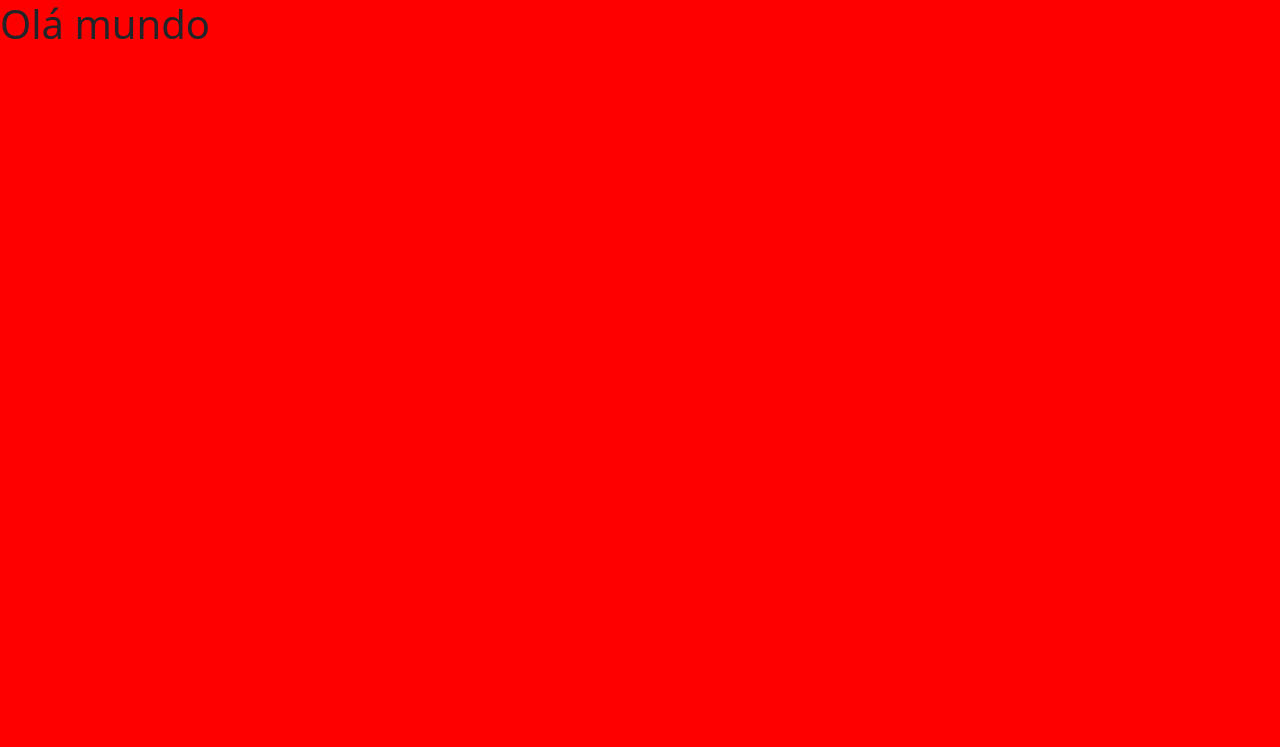
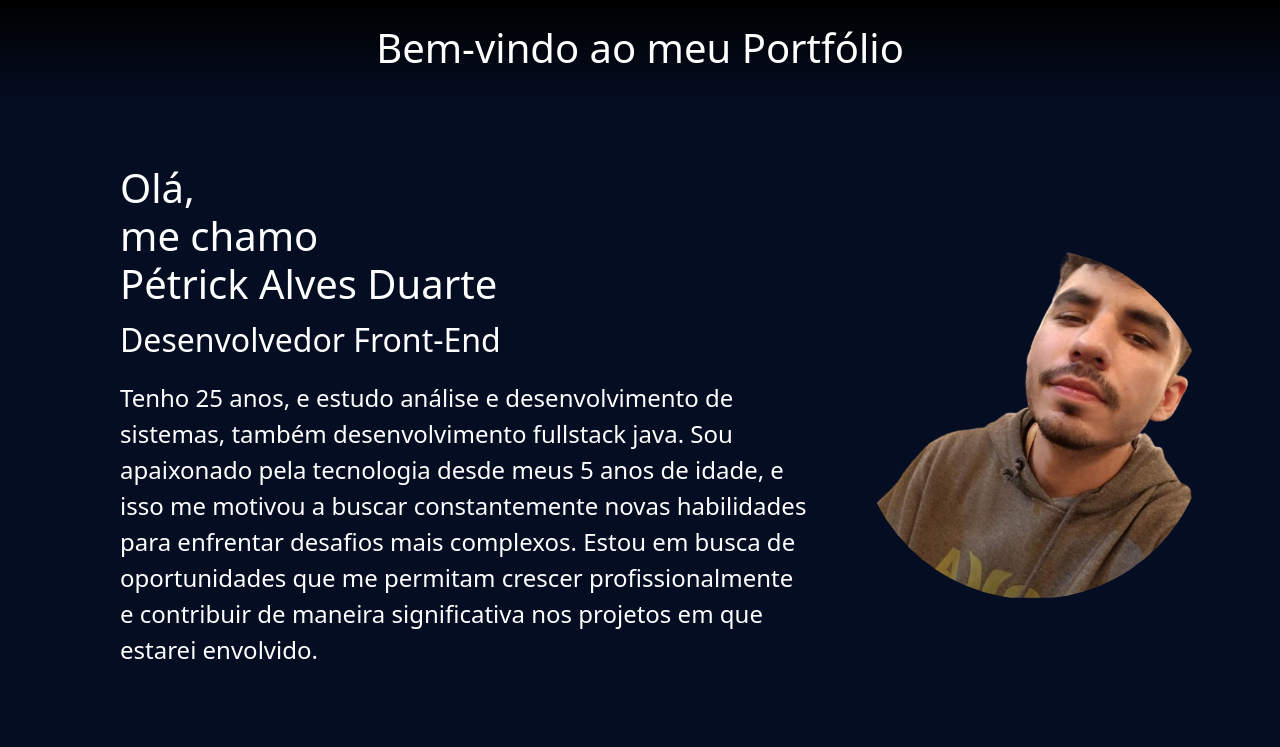
Before and after one commit to petrickad/portfolio_pad, a website built with Parcel: page src/index.html in a window 1280 px wide. Built offline with nearby package versions, Linux system fonts and the light colour scheme.

Commit message:
creating hero

```diff
--- a/package.json
+++ b/package.json
@@ -12,6 +12,7 @@
   "description": "",
   "devDependencies": {
     "@parcel/transformer-sass": "^2.13.3",
-    "parcel": "^2.13.3"
+    "parcel": "^2.13.3",
+    "sharp": "^0.33.5"
   }
 }
--- /dev/null
+++ b/sharp.config.json
@@ -0,0 +1,5 @@
+{
+    "png":{
+        "quality": 100
+    }
+}
--- a/src/index.html
+++ b/src/index.html
@@ -1,16 +1,54 @@
 <!DOCTYPE html>
-<html lang="en">
+<html lang="pr-br">
 <head>
     <meta charset="UTF-8">
     <meta name="viewport" content="width=device-width, initial-scale=1.0">
     <title>Document</title>
     <link rel="stylesheet" href="https://cdn.jsdelivr.net/npm/bootstrap@5.3.3/dist/css/bootstrap.min.css">
     <link rel="stylesheet" href="styles/main.scss">
+    <link rel="stylesheet" href="https://unpkg.com/aos@next/dist/aos.css" />
 </head>
 <body>
-    <h1>Olá mundo</h1>
-
+    <header data-aos="fade" data-aos-delay="400" class="header">
+        <div class="d-flex justify-content-center">
+            <h1 class="header-title">Bem-vindo ao meu Portfólio</h1>
+        </div>
+    </header>
+    <section class="hero d-flex align-items-center">
+        <div class="container">
+            <div class="hero__content align-items-center d-flex justify-content-around">
+                <div class="hero__content__presentetion p-5">
+                    <h1>
+                        <span data-aos="fade-in" data-aos-delay="800">
+                            Olá,
+                        </span><br>
+                        <span data-aos="fade-in" data-aos-delay="1300">
+                            me chamo
+                        </span><br>
+                        <span data-aos="fade-in" data-aos-delay="1700">
+                            Pétrick
+                        </span>
+                        <span data-aos="fade-in" data-aos-delay="1900">
+                            Alves
+                        </span>
+                        <span data-aos="fade-in" data-aos-delay="2100">
+                            Duarte
+                        </span>
+                    </h1>
+                    <p data-aos="fade-in" data-aos-delay="2500" class="principal-text">
+                        Desenvolvedor Front-End
+                    </p>
+                    <p data-aos="fade" data-aos-delay="3000" class="secundary-text ">
+                        Tenho 25 anos, e estudo análise e desenvolvimento de sistemas, também desenvolvimento fullstack java. Sou apaixonado pela tecnologia desde meus 5 anos de idade, e isso me motivou a buscar constantemente novas habilidades para enfrentar desafios mais complexos. Estou em busca de oportunidades que me permitam crescer profissionalmente e contribuir de maneira significativa nos projetos em que estarei envolvido.
+                    </p>
+                </div>
+                <img data-aos="fade" data-aos-delay="2000" class="hero__content__avatar" src="images/avatar-removebg-preview.png" alt="">
+            </div>
+        </div>
+    </section>
+    <section class="test"></section>
+    <script src="https://unpkg.com/aos@next/dist/aos.js"></script>
+    <script src="https://cdn.jsdelivr.net/npm/bootstrap@5.3.3/dist/js/bootstrap.bundle.min.js"></script>
     <script src="scripts/main.js"></script>
-    <script src="https://cdn.jsdelivr.net/npm/bootstrap@5.3.3/dist/js/bootstrap.bundle.min.js"></script>
 </body>
 </html>
--- a/src/scripts/main.js
+++ b/src/scripts/main.js
@@ -0,0 +1 @@
+AOS.init();
--- /dev/null
+++ b/src/styles/_header.scss
@@ -0,0 +1,5 @@
+@use 'variaveis';
+header{
+    background: variaveis.$headerColor;
+    padding: 24px;
+}
--- /dev/null
+++ b/src/styles/_hero.scss
@@ -0,0 +1,11 @@
+.hero{
+    height: 80vh;
+    &__content{
+        color: #fff;
+        img{
+            width: 350px;
+            border-radius: 100%;
+            transform: rotate(-20deg);
+        }
+    }
+}
--- /dev/null
+++ b/src/styles/_variaveis.scss
@@ -0,0 +1,2 @@
+$principalColor: #050d22;
+$headerColor: linear-gradient(rgb(0, 0, 0), transparent);
--- a/src/styles/main.scss
+++ b/src/styles/main.scss
@@ -1,3 +1,22 @@
+@use 'header';
+@use 'variaveis';
+@use 'hero';
+
 body{
-    background-color: red;
+    background-color: variaveis.$principalColor;
 }
+.container{
+    max-width: 1160px;
+    width: 100%;
+    margin: 0 auto;
+}
+.header-title{
+    font-size: 40px;
+    color: #fff;
+}
+.principal-text{
+    font-size: 32px;
+}
+.secundary-text{
+    font-size: 24px
+}
```
Also changed, not shown: src/images/avatar-removebg-preview.png (added), src/styles/_dark_variaveis.scss (added), 1 other file.
